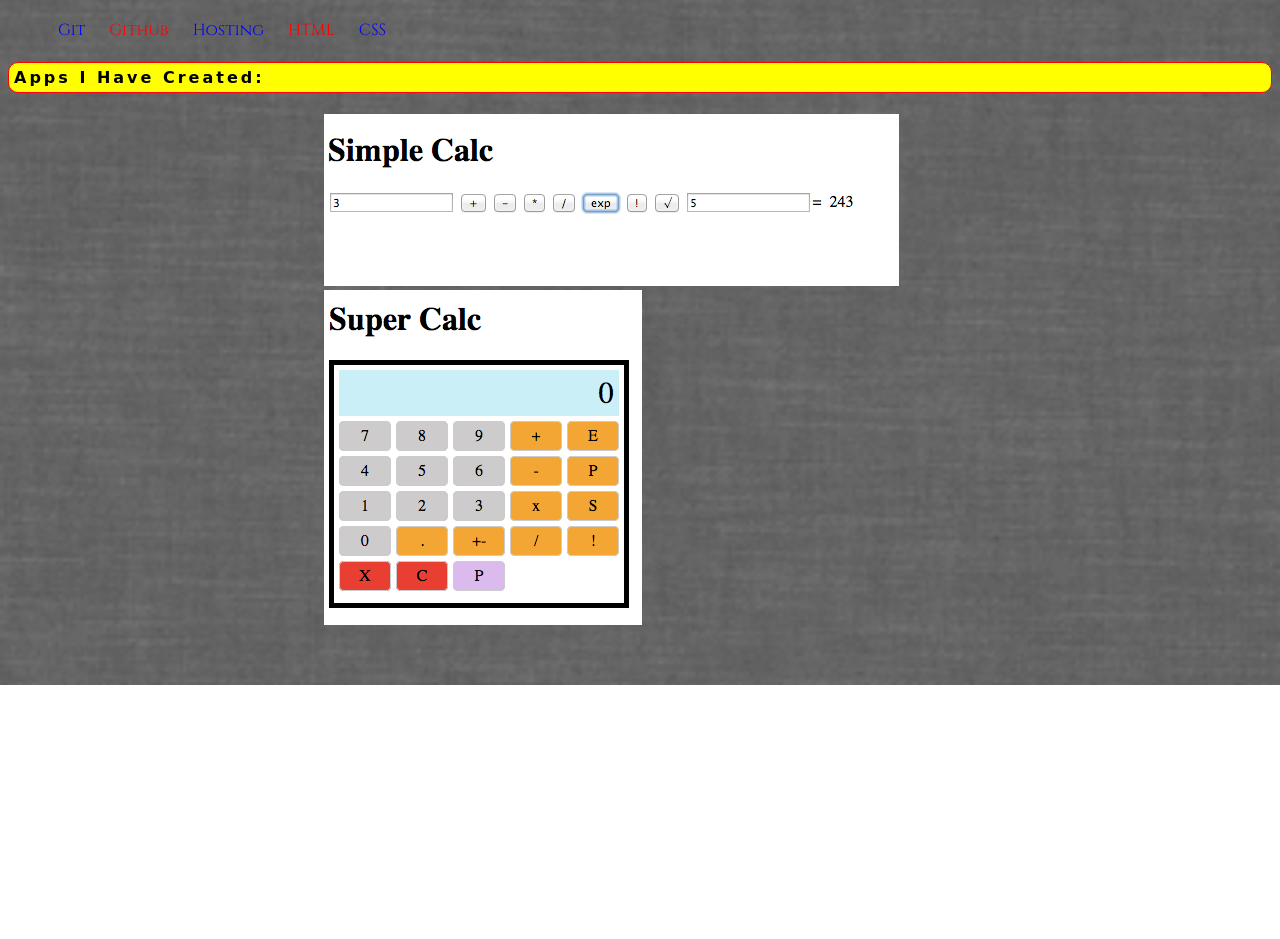
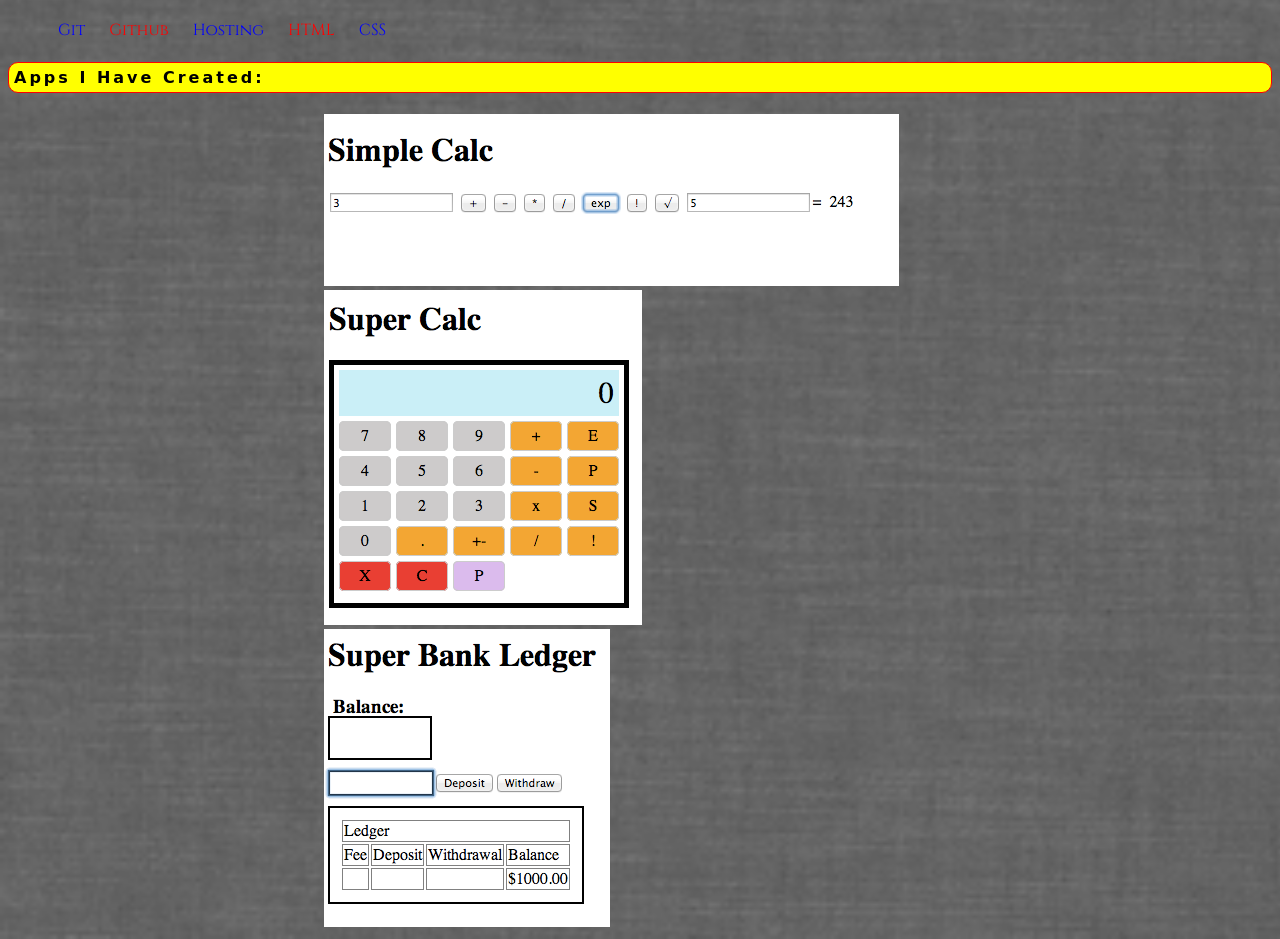
Before and after one commit to kriskanya/kriskanya.github.io, a plain HTML site: page index.html in a window 1280 px wide. Shown: the part 115-1054 px from the top of the page. Before the commit the page ends 800 px from the top, so only its background shows below. Drawn offline with Linux system fonts and the light colour scheme; a web font is replaced by a local one.

Commit message:
super-bank added

```diff
--- a/index.html
+++ b/index.html
@@ -21,6 +21,9 @@
       <img src="images/simple-calc.png" class="center">
     <a href="http://kristiankanya.com/super-calc/">
       <img src="images/super-calc.png" class="center">
+    <a href="http://kristiankanya.com/super-bank/">
+      <img src="images/super-bank.png" class="center">
+
     </a>
   </body>
 <html>
```
Also changed, not shown: images/super-bank.png (added).
